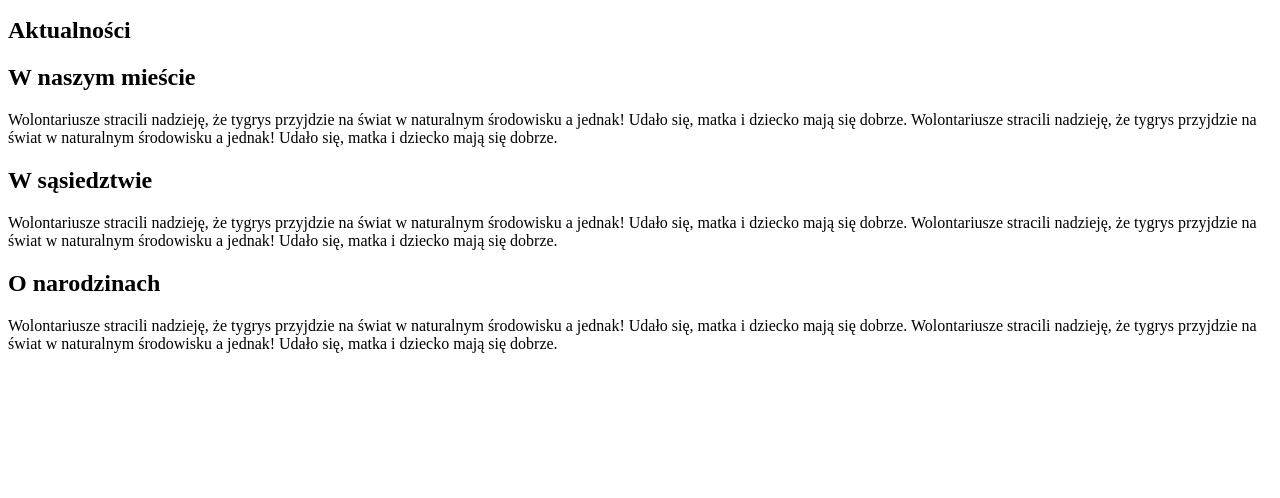
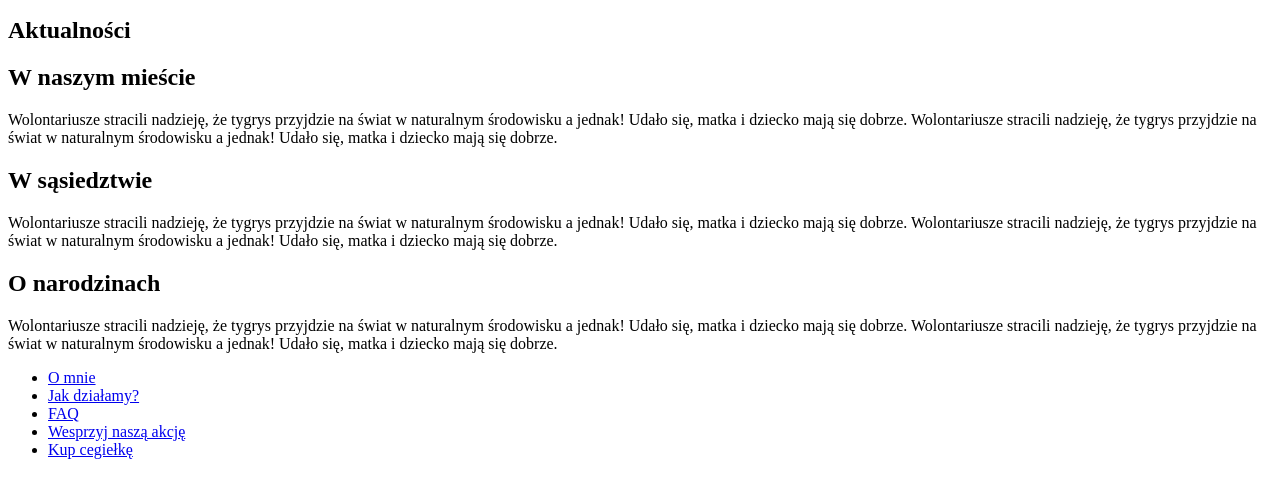
Before and after one commit to Monte-Edu-Project/marta-monte, a plain HTML site: page main.html in a window 1280 px wide. Shown: the part 114-612 px from the top of the page. Drawn offline with Linux system fonts and the light colour scheme.

Commit message:
Add listing

```diff
--- a/main.html
+++ b/main.html
@@ -33,7 +33,24 @@
       <p>Wolontariusze stracili nadzieję, że tygrys przyjdzie na świat w naturalnym środowisku
         a jednak! Udało się, matka i dziecko mają się dobrze. Wolontariusze stracili nadzieję, że tygrys przyjdzie na świat w naturalnym środowisku
         a jednak! Udało się, matka i dziecko mają się dobrze.
-    </p>
+      </p>
+      <ul>
+		    <li>
+		      <a href="/o-mnie">O mnie</a>
+		    </li>
+		    <li>
+		      <a href="/jak-dzialamy">Jak działamy?</a>
+		    </li>
+		    <li>
+		      <a href="/faq">FAQ</a>
+		    </li>
+		    <li>
+		      <a href="/wsparcie">Wesprzyj naszą akcję</a>
+		    </li>
+		    <li>
+		      <a href="/kup-cegielke">Kup cegiełkę</a>
+		    </li>
+	  </ul>
     <section>
 	</body>
 </html>
```
